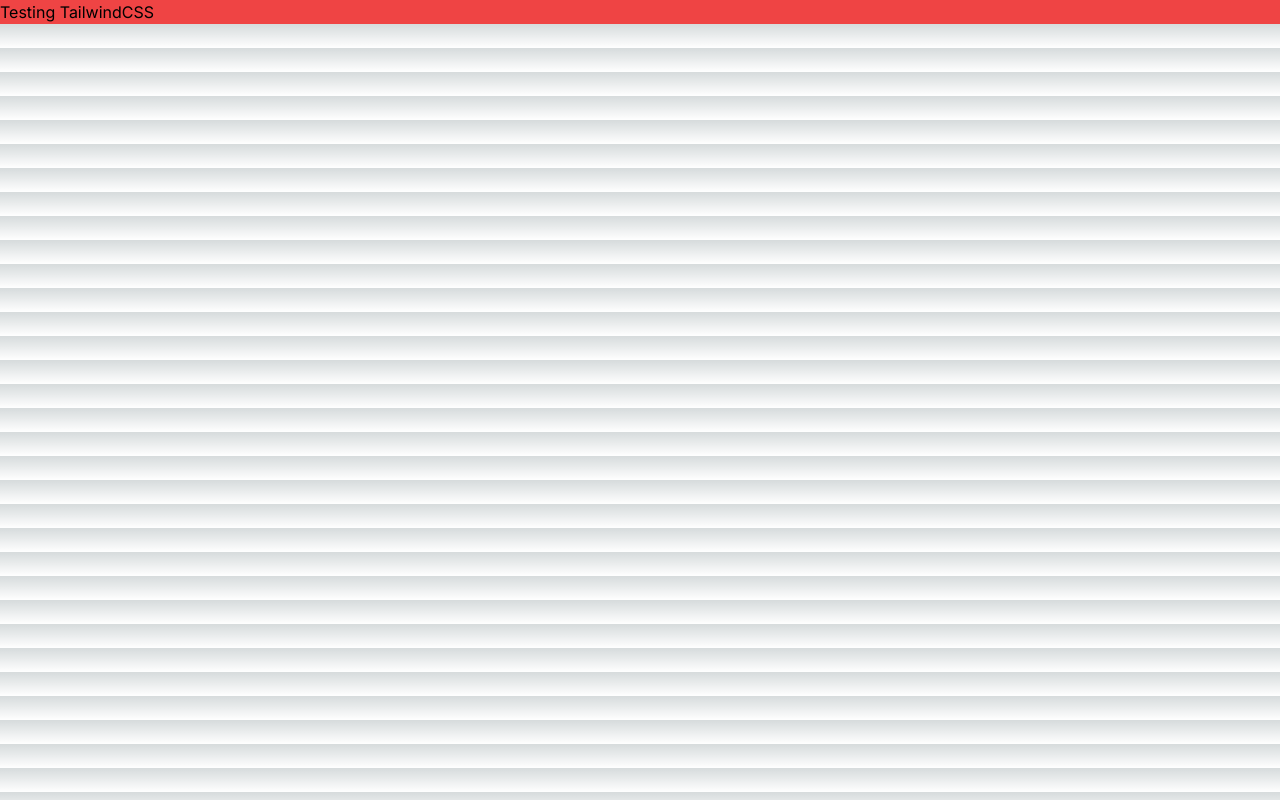
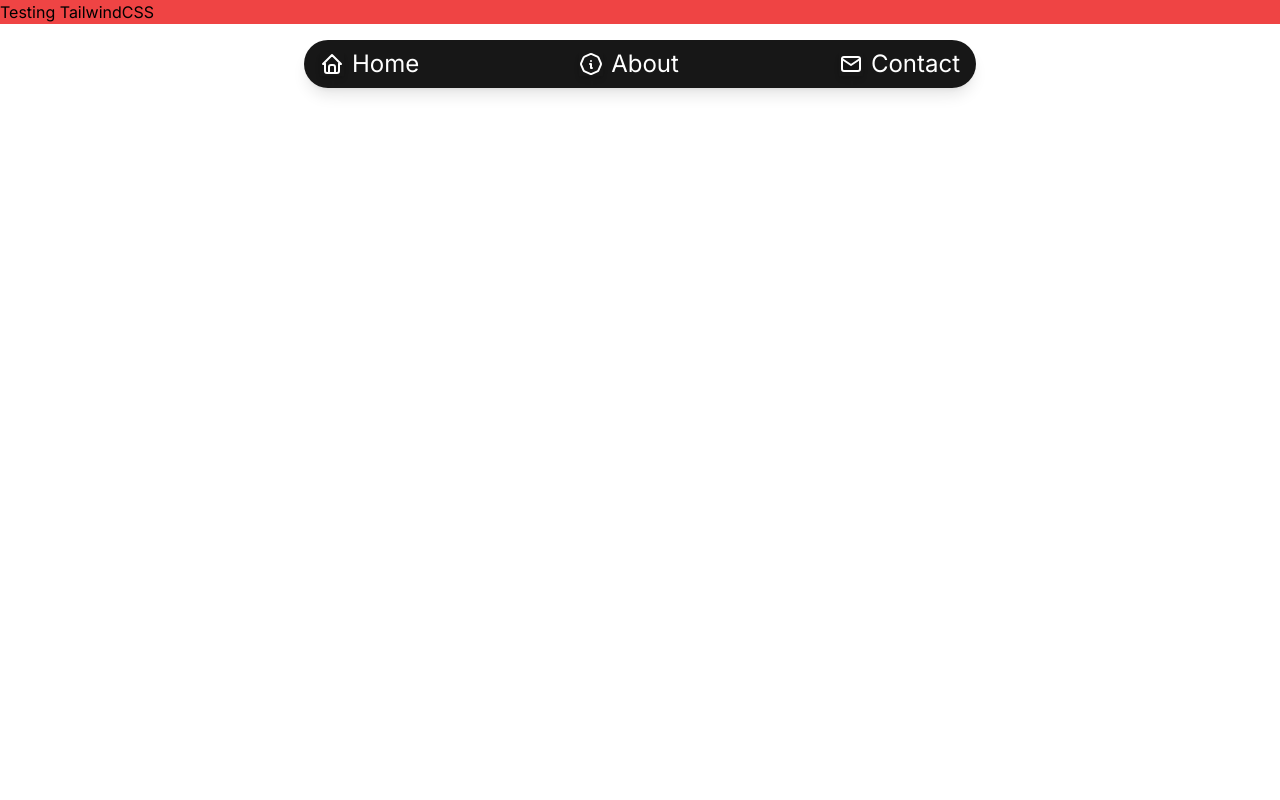
Before and after one commit to MustafaM257/states-usa, a Next.js app: page / in a window 1280 px wide. Built offline with nearby package versions, Linux system fonts and the light colour scheme.

Commit message:
Finalize inital design of navbar

```diff
--- a/app/layout.tsx
+++ b/app/layout.tsx
@@ -1,6 +1,7 @@
 import type { Metadata } from "next";
 import { Inter } from "next/font/google";
 import "@/styles/global.css";
+import Header from "@/components/Header";
 
 const inter = Inter({ subsets: ["latin"] });
 
@@ -16,7 +17,11 @@ export default function RootLayout({
 }>) {
   return (
     <html lang="en">
-      <body className={inter.className}>{children}</body>
+      <body className={inter.className}>
+        <Header />
+
+        {children}
+      </body>
     </html>
   );
 }
--- /dev/null
+++ b/components/Header.tsx
@@ -0,0 +1,34 @@
+import React from "react";
+import { cn } from "@/utils/cn";
+import { IconHome, IconMail, IconInfoOctagon } from "@tabler/icons-react";
+import Link from "next/link";
+const navItems = [
+  { label: "Home", href: "/", icon: IconHome },
+  { label: "About", href: "/about", icon: IconInfoOctagon },
+  { label: "Contact", href: "/contact", icon: IconMail },
+];
+const Header = ({ className }: { className?: string }) => {
+  return (
+    <div
+      className={cn(
+        "fixed md:top-10 inset-x-0 max-w-2xl mx-auto z-50 bg-neutral-900 rounded-full px-4 py-2 text-white shadow-lg",
+        className
+      )}
+    >
+      <nav className="flex justify-between">
+        {navItems.map((item) => (
+          <Link
+            key={item.label}
+            href={item.href}
+            className="flex items-center space-x-2 group"
+          >
+            <item.icon className="shadow-md group-hover:text-red-600" />
+            <span className="text-2xl hidden md:flex">{item.label}</span>
+          </Link>
+        ))}
+      </nav>
+    </div>
+  );
+};
+
+export default Header;
--- a/package.json
+++ b/package.json
@@ -9,6 +9,7 @@
     "lint": "next lint"
   },
   "dependencies": {
+    "@tabler/icons-react": "^3.6.0",
     "clsx": "^2.1.1",
     "framer-motion": "^11.2.10",
     "next": "14.2.4",
--- a/styles/global.css
+++ b/styles/global.css
@@ -2,7 +2,7 @@
 @tailwind components;
 @tailwind utilities;
 
-:root {
+/* :root {
   --foreground-rgb: 0, 0, 0;
   --background-start-rgb: 214, 219, 220;
   --background-end-rgb: 255, 255, 255;
@@ -30,4 +30,4 @@ body {
   .text-balance {
     text-wrap: balance;
   }
-}
+} */
```
Also changed, not shown: 1 other file (tests, documents, lock files or other folders).
